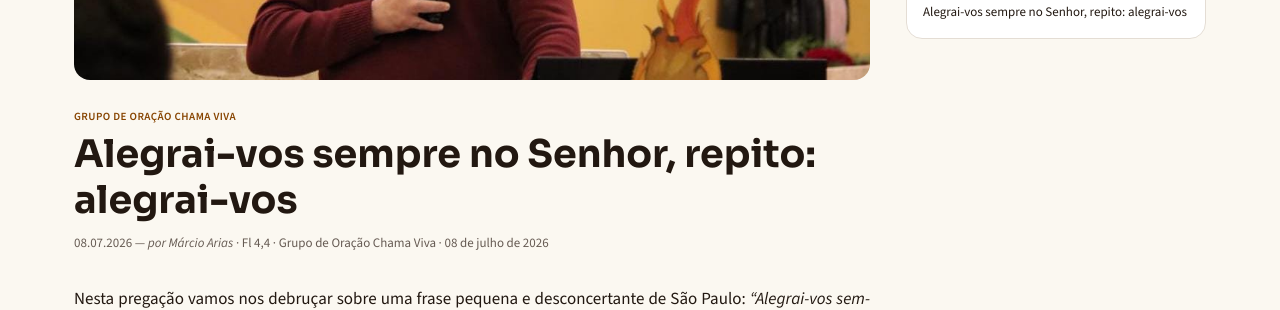
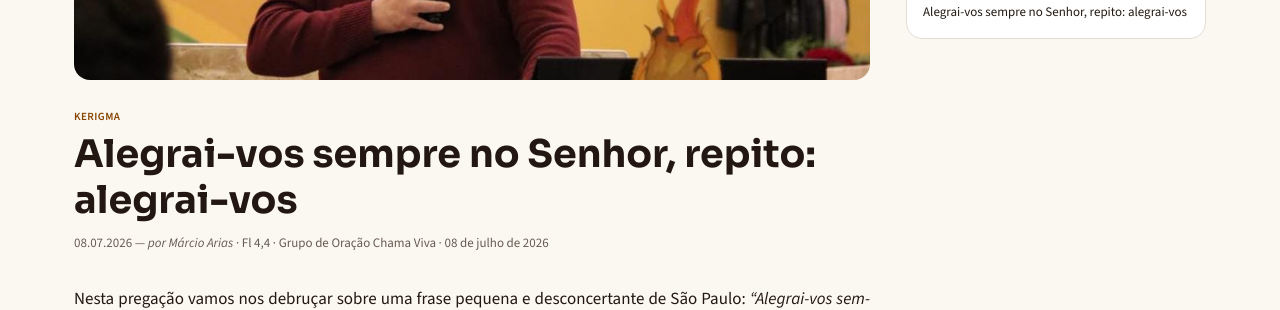
Before and after one commit to admariam/liturgiadiaria, a Jekyll site: the page built from _pregacoes/alegrai-vos-sempre-no-senhor.md, in a window 1280 px wide and 900 px high, scrolled down 380 px. Shown: the part 151-461 px from the top of the window. Built offline with Jekyll 4.4.1, drawn with Linux system fonts in a browser that asks for light colours.

Commit message:
Tag da pregação: Kerigma

```diff
--- a/_pregacoes/alegrai-vos-sempre-no-senhor.md
+++ b/_pregacoes/alegrai-vos-sempre-no-senhor.md
@@ -1,6 +1,6 @@
 ---
 title: "Alegrai-vos sempre no Senhor, repito: alegrai-vos"
-categoria: "Grupo de Oração Chama Viva"
+categoria: "Kerigma"
 date: 2026-07-08
 autor: "Márcio Arias"
 local: "Fl 4,4 · Grupo de Oração Chama Viva · 08 de julho de 2026"
```
